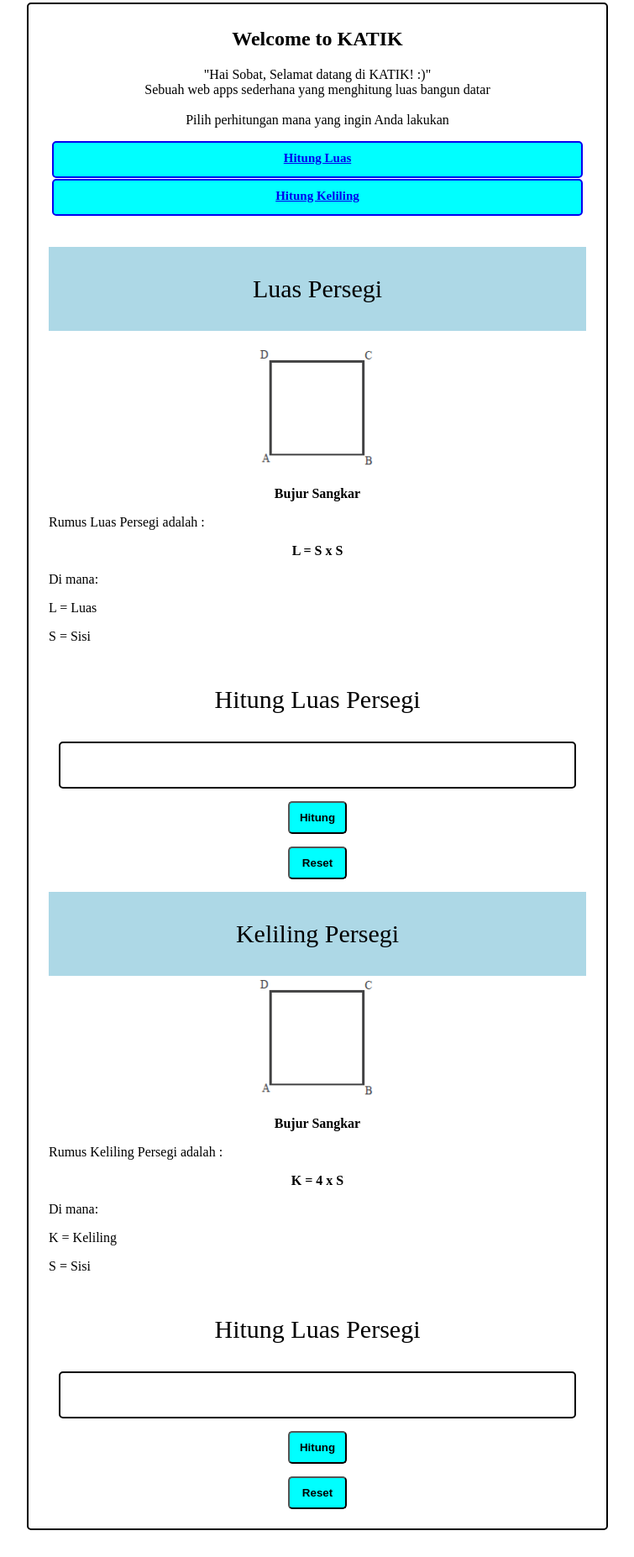
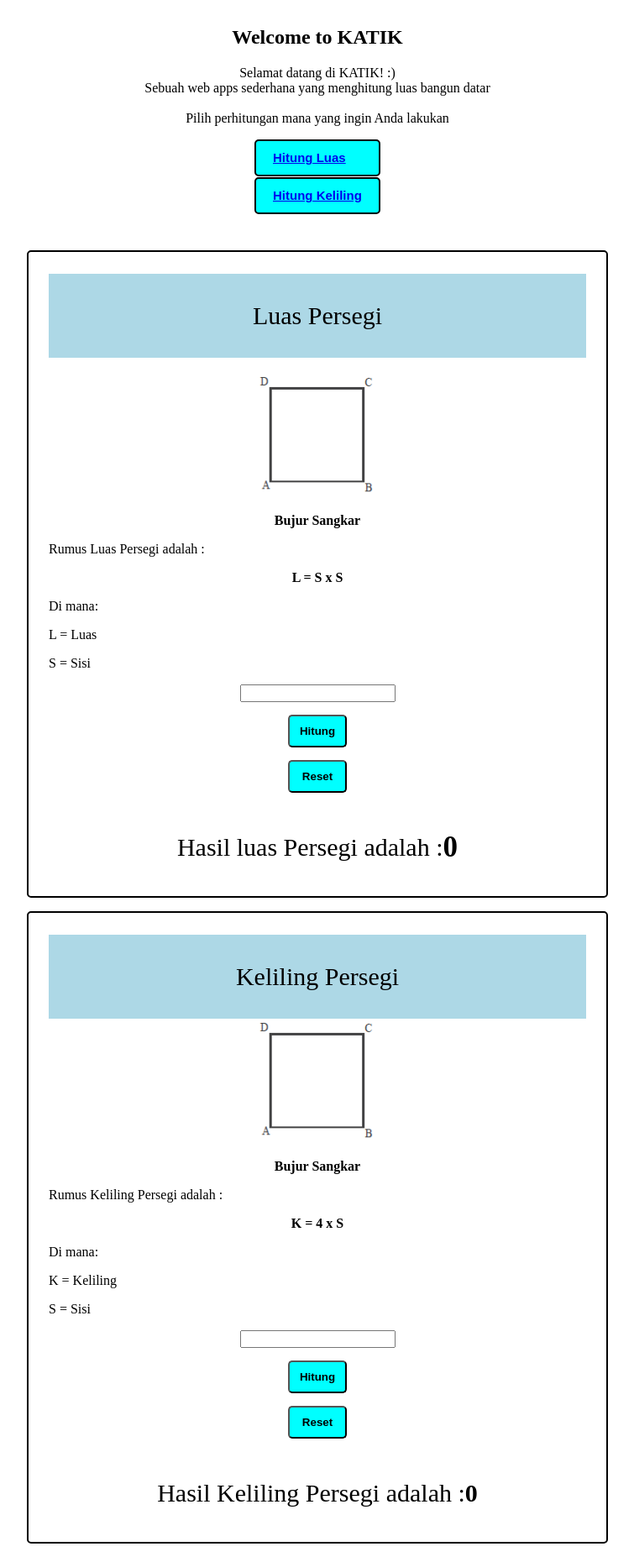
Before and after one commit to revou-fundamental-course/4-sep-23-Phrase-knh, a plain HTML site: page index.html in a window 1280 px wide. Shown: the part 121-1975 px from the top of the page at 84% size, without its empty margins (262-1017 px from the left). Drawn offline with Linux system fonts and the light colour scheme.

Commit message:
beta  09.13 22.11

```diff
--- a/css/style.css
+++ b/css/style.css
@@ -8,8 +8,25 @@ header {
     align-items: center;
     justify-content: center;
 }
+.wrapperLuas {
+    border: 2px solid black;
+    max-width: 50vw;
+    margin: 1em auto;
+    border-radius: 5px;
+    padding: 0.5em 1.5em;
+    text-align: center;
+}
+.wrapperKeliling {
+    border: 2px solid black;
+    max-width: 50vw;
+    margin: 1em auto;
+    border-radius: 5px;
+    padding: 0.5em 1.5em;
+    text-align: center;
+}
+
 main {
-    border: 2px solid black;
+    border: 2px;
     max-width: 50vw;
     margin: 1em auto;
     border-radius: 5px;
@@ -19,15 +36,6 @@ main {
 
 span {
     font-size: 55px;
-}
-.persegi {
-    text-align: center;
-    padding: 10px;
-    background-color: aquamarine;
-}
-.panjang {
-    text-align: center;
-    padding: 10px;
 }
 .title-color {
     font-size: 30px;
@@ -46,12 +54,6 @@ span {
     height: 100px;
     align-items: center;
     justify-content: center;
-}
-#number {
-    width: 95%;
-    height: 50px;
-    border: 2px solid;
-    border-radius: 5px;
 }
 .button-submit, .button-reset {
     display: flex;
@@ -79,23 +81,44 @@ span {
     transform: translateY(2px);
 }
 
-.button-nav {
+.button-navLuas {
+    font-weight: bold;
+    text-justify: center;
     margin: 1px auto;
     height: 20px;
     display: flex;
     background-color: aqua;
     cursor: pointer;
     justify-content: center;
-    text-align: center;
-    width: 95%;
-    padding: 10px;
+    width: 150px;
+    padding: 20px;
     font-size: 15px;
     font-weight: bold;
-    flex-direction: row;
+    flex-direction: column;
     transition: all 0.5s ease-in-out;
     border-radius: 5px;
     border: 2px solid;
 }
-.button-nav:hover {
+.button-navKel {
+    text-justify: center;
+    margin: 1px auto;
+    height: 20px;
+    display: flex;
+    background-color: aqua;
+    cursor: pointer;
+    justify-content: center;
+    width: 150px;
+    padding: 20px;
+    font-size: 15px;
+    font-weight: bold;
+    flex-direction: column;
+    transition: all 0.5s ease-in-out;
+    border-radius: 5px;
+    border: 2px solid;
+}
+.button-navKel:hover {
     background-color: blue;
 }
+.button-navLuas:hover {
+    background-color: blue;
+}
--- a/index.html
+++ b/index.html
@@ -6,6 +6,7 @@
     <title>Kalkulator Tugas RevoU</title>
     <link rel="stylesheet" href="css/style.css">
 
+
 </head>
 <body>
     <header>
@@ -13,20 +14,21 @@
             <span>KATIK </span> Kalkulator Matematik
         </h1>
     </header>
-    <main>
+
+        <main>
                 <h2>Welcome to KATIK</h2>
-                <p>"Hai Sobat, Selamat datang di KATIK! :)"
+                <p>Selamat datang di KATIK! :)
                 <br>Sebuah web apps sederhana yang menghitung luas bangun datar
                 <br>
-                <br>Pilih perhitungan mana yang ingin Anda lakukan</p>
-            <nav>
-                <a href="#luas" class="button-nav">Hitung Luas</a>
-                <a href="#keliling" class="button-nav">Hitung Keliling</a>
+                <br id="italic">Pilih perhitungan mana yang ingin Anda lakukan</p>
+            <div class="btnSwitcher">
+                <button class="button-navLuas" onclick="LuasPage()"><a href="#WrapLuas">Hitung Luas</a></button>
+                <button class="button-navKel" onclick="KelPage()"><a href="#WrapKeliling">Hitung Keliling</a></button>
                 <br>
-            </nav>
+            </div>
+        </main>
 
-
-        <section id="luas">
+        <div class="wrapperLuas" id="WrapLuas">
             <br>
             <div class="title-color">
                 Luas Persegi
@@ -44,18 +46,20 @@
                 <p>L = Luas</p>
                 <p>S = Sisi</p>
             </div>
-            <div class="title">
-                Hitung Luas Persegi
-            </div>
-            <input type="number" name="number" id="number" />
+            <input type="text" id="InputLuas">
             <div class="button-act">
-                <button type="submit" class="button-submit">Hitung</button>
+                <button type="submit" class="button-submit" onclick="countLuas()">Hitung</button>
                 <button type="reset" class="button-reset">Reset</button>
               </div>
-        </section>
+              <div class="title">
+                <p>Hasil luas Persegi adalah :</p>
+                <h3 id="OutputLuas">0</h3>
+            </div>
+        </div>
 
 
-        <section id="keliling">
+        <div class="wrapperKeliling"id="WrapKeliling">
+            <br>
             <div class="title-color">
                 Keliling Persegi
             </div>
@@ -71,16 +75,16 @@
                 <p>K = Keliling</p>
                 <p>S = Sisi</p>
             </div>
-            <div class="title">
-                Hitung Luas Persegi
+            <input type="text" id="InputKeliling">
+            <div class="button-act">
+                <button type="submit" class="button-submit" onclick=countKeliling()>Hitung</button>
+                <button type="reset" class="button-reset">Reset</button>
+                <div class="title">
+                    <p>Hasil Keliling Persegi adalah :</p>
+                    <h4 id="OutputKeliling">0</h4>
+                </div>
             </div>
-            <input type="number" name="number" id="number" />
-            <div class="button-act">
-                <button type="submit" class="button-submit">Hitung</button>
-                <button type="reset" class="button-reset">Reset</button>
-              </div>
-        </section>
-    </main>
-
+        </div>
+        <script src="js/script.js"></script>
 </body>
 </html>
--- /dev/null
+++ b/js/script.js
@@ -0,0 +1,35 @@
+const countLuas = () => {
+  var a = document.getElementById("InputLuas").value;
+  if ( a === ""){
+    document.getElementById("OutputLuas").innerHTML = "Masukkan panjang persegi";
+  }
+  else{
+    var rumus = parseInt(a) * parseInt(a);
+    document.getElementById("OutputLuas").innerHTML = rumus;
+  }
+}
+
+const countKeliling = () => {
+  var a = document.getElementById("InputKeliling").value;
+  if ( a === ""){
+    document.getElementById("OutputKeliling").innerHTML = "Masukkan panjang persegi";
+  }
+  else{
+    var rumus = 4 * parseInt(a);
+    document.getElementById("OutputKeliling").innerHTML = rumus;
+  }
+}
+
+function LuasPage() {
+    var x = document.getElementById("WrapLuas");
+    var y = document.getElementById("WrapKeliling");
+    x.style.display = "block";
+    y.style.display = "none";
+  }
+
+function KelPage() {
+    var x = document.getElementById("WrapLuas");
+    var y = document.getElementById("WrapKeliling");
+    y.style.display = "block";
+    x.style.display = "none";
+  }
```
